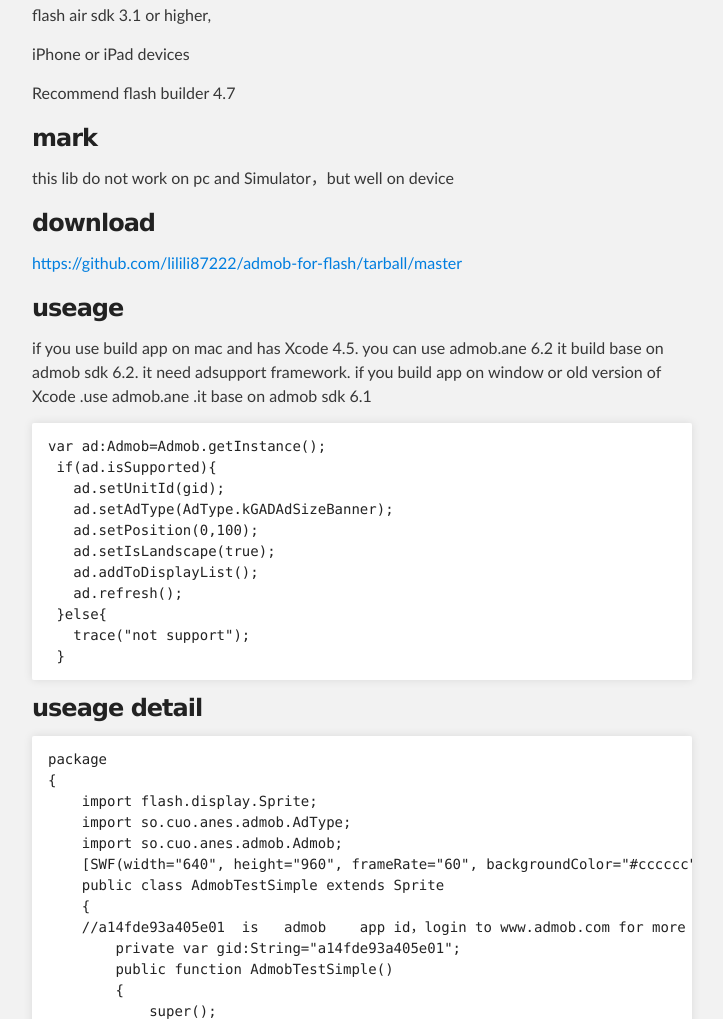
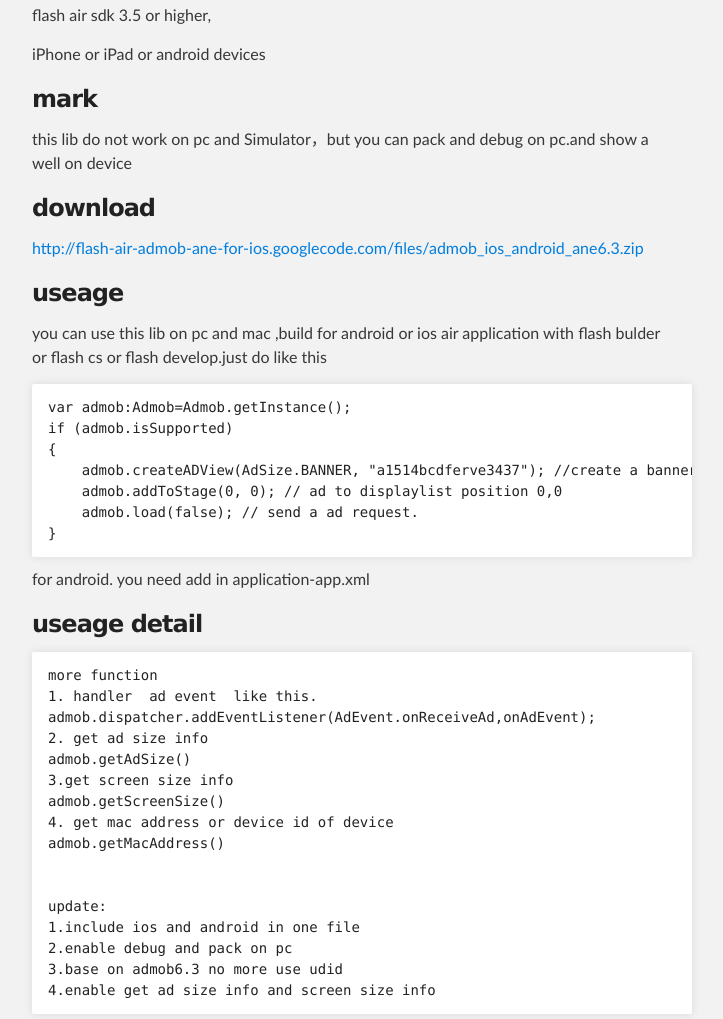
Before and after one commit to wesamAmmory/admob-for-flash, a plain HTML site: page index.html in a window 1280 px wide. Shown: the part 610-1629 px from the top of the page, without its empty margins (288-1011 px from the left). Drawn offline with Linux system fonts and the light colour scheme.

Commit message:
Create gh-pages branch via GitHub

```diff
--- a/index.html
+++ b/index.html
@@ -44,74 +44,52 @@ user can set postion of ad</p>
 
 <h3>Requirements</h3>
 
-<p>flash air sdk 3.1 or higher,</p>
+<p>flash air sdk 3.5 or higher,</p>
 
-<p>iPhone or iPad devices</p>
-
-<p>Recommend flash builder 4.7 </p>
+<p>iPhone or iPad or android devices </p>
 
 <h3>mark</h3>
 
-<p>this lib do not work on pc and Simulator，but well on device</p>
+<p>this lib do not work on pc and Simulator，but you can pack and debug on pc.and  show a  well on device</p>
 
 <h3>download</h3>
 
-<p><a href="https://github.com/lilili87222/admob-for-flash/tarball/master">https://github.com/lilili87222/admob-for-flash/tarball/master</a></p>
+<p><a href="http://flash-air-admob-ane-for-ios.googlecode.com/files/admob_ios_android_ane6.3.zip">http://flash-air-admob-ane-for-ios.googlecode.com/files/admob_ios_android_ane6.3.zip</a> </p>
 
 <h3>useage</h3>
 
-<p>if you use build app on mac and has Xcode 4.5.   you can use admob.ane 6.2 it build base on admob sdk 6.2. it need adsupport framework. if you build app on window or old version of Xcode .use admob.ane .it base on admob sdk 6.1</p>
+<p>you can use this lib on pc and mac ,build for android or ios air application with flash bulder or flash cs or flash develop.just do like this</p>
 
-<pre><code>var ad:Admob=Admob.getInstance();
- if(ad.isSupported){
-   ad.setUnitId(gid);
-   ad.setAdType(AdType.kGADAdSizeBanner);
-   ad.setPosition(0,100);
-   ad.setIsLandscape(true);
-   ad.addToDisplayList();
-   ad.refresh();
- }else{
-   trace("not support");
- }
+<pre><code>var admob:Admob=Admob.getInstance();
+if (admob.isSupported)
+{
+    admob.createADView(AdSize.BANNER, "a1514bcdferve3437"); //create a banner ad view.this init the view
+    admob.addToStage(0, 0); // ad to displaylist position 0,0
+    admob.load(false); // send a ad request.
+}
 </code></pre>
+
+<p>for android.  you need add in application-app.xml
+</p>
 
 <h3>useage  detail</h3>
 
-<pre><code>package
-{
-    import flash.display.Sprite;
-    import so.cuo.anes.admob.AdType;
-    import so.cuo.anes.admob.Admob;
-    [SWF(width="640", height="960", frameRate="60", backgroundColor="#cccccc")]
-    public class AdmobTestSimple extends Sprite
-    {
-    //a14fde93a405e01  is   admob    app id，login to www.admob.com for more info
-        private var gid:String="a14fde93a405e01";
-        public function AdmobTestSimple()
-        {
-            super();
-            //create admob instance
-            var ad:Admob=Admob.getInstance();
-            //test if this lib work on current runtime
-            if(ad.isSupported){
-            //set google admob id
-                ad.setUnitId(gid);
-                //set size of admob,please ref tohttps://developers.google.com/mobile-ads-sdk/docs/admob/intermediate for more info about size
-                ad.setAdType(AdType.kGADAdSizeBanner);
-                //set the position of ad view.
-                ad.setPosition(0,100);
-                //set if show ad landscape,if true,ad will show as landscape mode
-                ad.setIsLandscape(true);
-                //add to displayobject tree ,just as sprite.addChild(displayObject)
-                ad.addToDisplayList();
-                //load ad
-                ad.refresh();
-            }else{
-                trace("not support");
-            }
-        }
-    }
-}
+<pre><code>more function
+1. handler  ad event  like this.
+admob.dispatcher.addEventListener(AdEvent.onReceiveAd,onAdEvent);
+2. get ad size info
+admob.getAdSize()
+3.get screen size info
+admob.getScreenSize()
+4. get mac address or device id of device
+admob.getMacAddress()
+
+
+update:
+1.include ios and android in one file
+2.enable debug and pack on pc
+3.base on admob6.3 no more use udid
+4.enable get ad size info and screen size info
 </code></pre>
 
 <h3>Support or Contact</h3>
--- a/stylesheets/stylesheet.css
+++ b/stylesheets/stylesheet.css
@@ -1,5 +1,5 @@
 /*******************************************************************************
-Slate Theme for Github Pages
+Slate Theme for GitHub Pages
 by Jason Costello, @jsncostello
 *******************************************************************************/
 
```
Also changed, not shown: params.json (+1 -1 lines).
